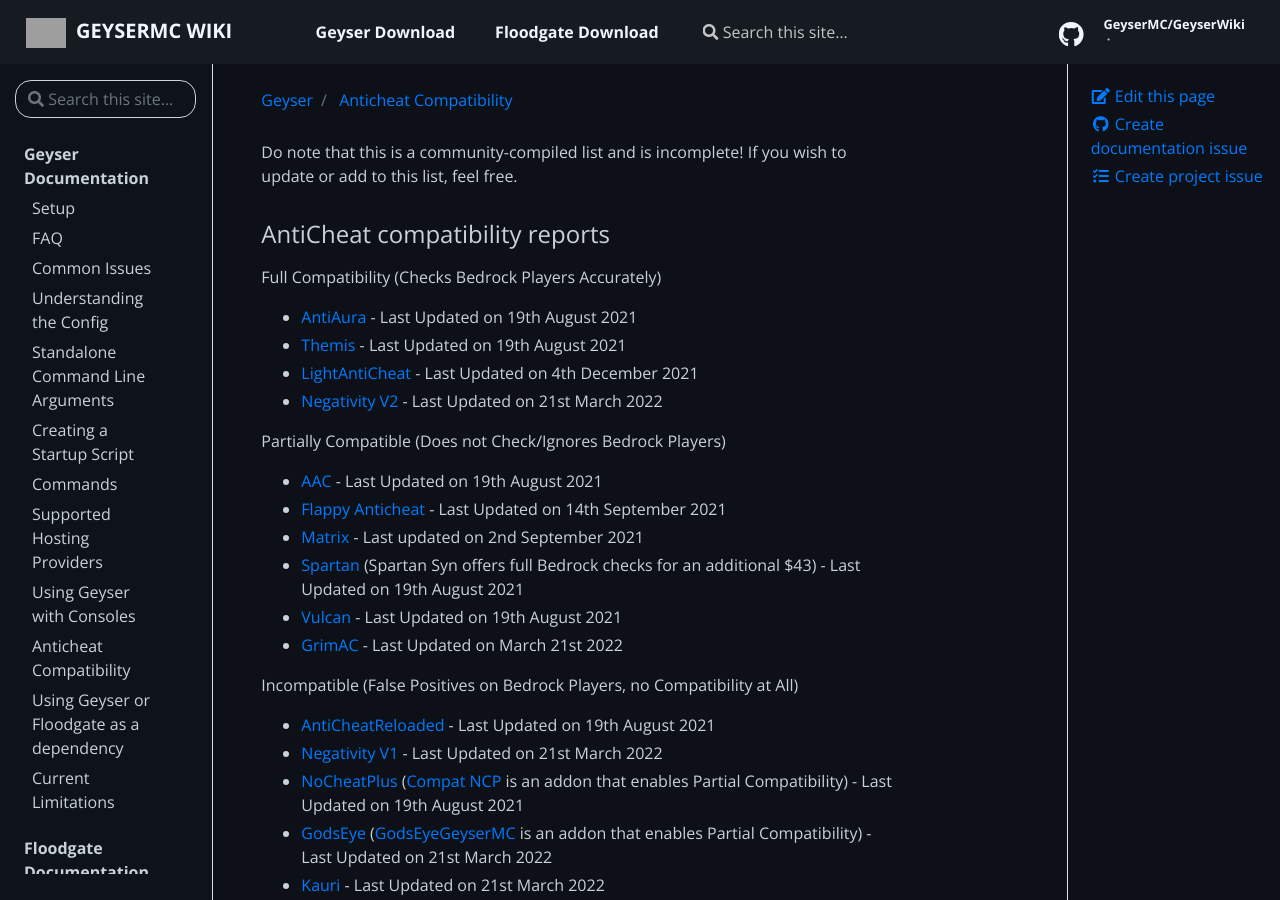
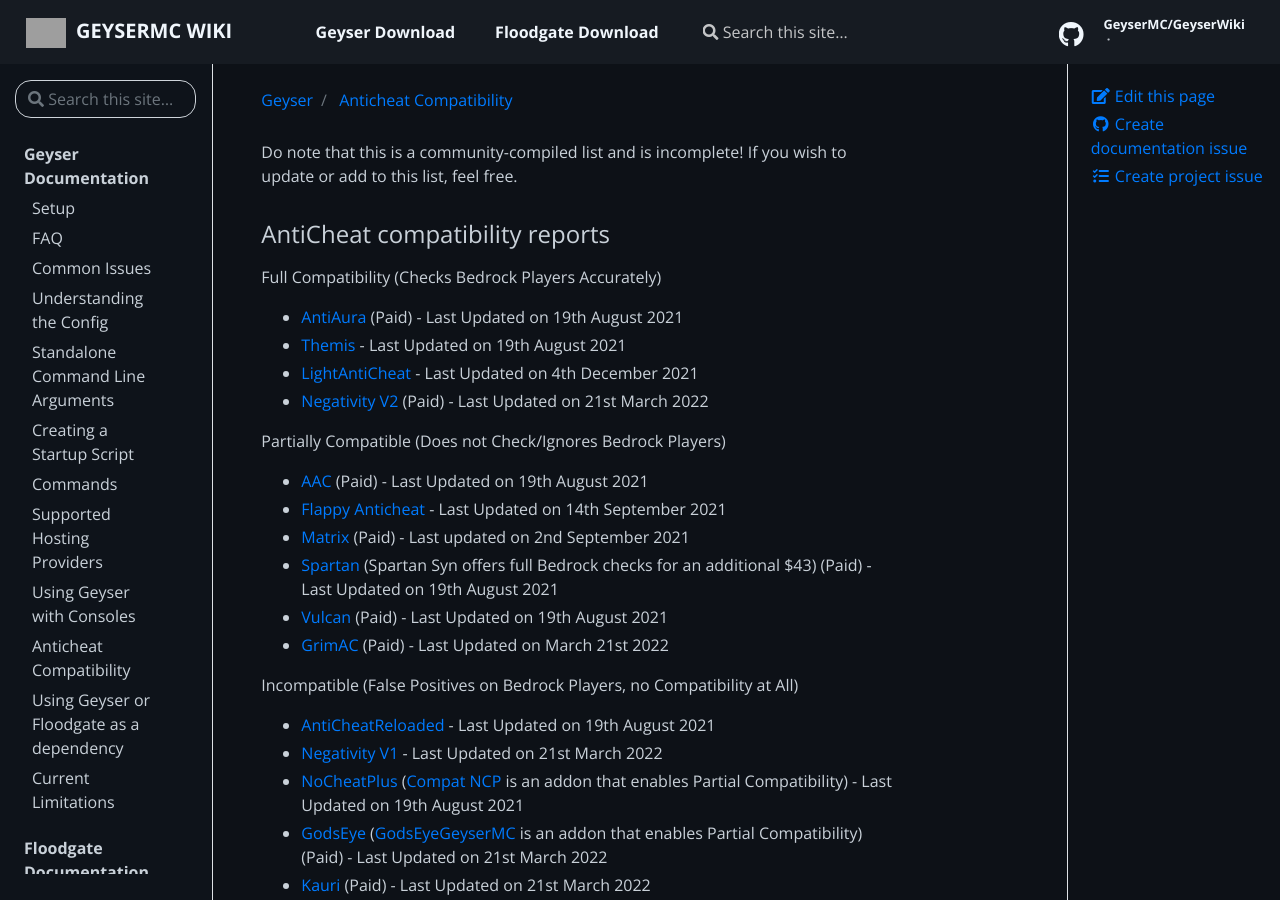
Before and after one commit to GeyserMC/GeyserWiki, a Jekyll site: the page built from _docs/geyser/anticheat-compatibility.md, in a window 1280 px wide and 900 px high. Built offline with Jekyll 4.4.1, drawn with Linux system fonts in a browser that asks for light colours; some of the changed text lies outside the part shown; grey boxes are pictures that could not be loaded.

Commit message:
Added an indicator for when an anticheat is paid

```diff
--- a/_docs/geyser/anticheat-compatibility.md
+++ b/_docs/geyser/anticheat-compatibility.md
@@ -10,27 +10,27 @@
 
 Full Compatibility (Checks Bedrock Players Accurately)
 
-- [AntiAura](https://www.spigotmc.org/resources/1368/) - Last Updated on 19th August 2021
+- [AntiAura](https://www.spigotmc.org/resources/1368/) (Paid) - Last Updated on 19th August 2021
 - [Themis](https://www.spigotmc.org/resources/90766/) - Last Updated on 19th August 2021
 - [LightAntiCheat](https://www.spigotmc.org/resources/96341/) - Last Updated on 4th December 2021
-- [Negativity V2](https://www.spigotmc.org/resources/86874/) - Last Updated on 21st March 2022
+- [Negativity V2](https://www.spigotmc.org/resources/86874/) (Paid) - Last Updated on 21st March 2022
 
 Partially Compatible (Does not Check/Ignores Bedrock Players)
 
-- [AAC](https://www.spigotmc.org/resources/6442/) - Last Updated on 19th August 2021
+- [AAC](https://www.spigotmc.org/resources/6442/) (Paid) - Last Updated on 19th August 2021
 - [Flappy Anticheat](https://www.spigotmc.org/resources/92180/) - Last Updated on 14th September 2021
-- [Matrix](https://matrix.rip/) - Last updated on 2nd September 2021
-- [Spartan](https://www.spigotmc.org/resources/25638/) (Spartan Syn offers full Bedrock checks for an additional $43) - Last Updated on 19th August 2021
-- [Vulcan](https://www.spigotmc.org/resources/83626/) - Last Updated on 19th August 2021
-- [GrimAC](https://github.com/MWHunter/Grim) - Last Updated on March 21st 2022
+- [Matrix](https://matrix.rip/) (Paid) - Last updated on 2nd September 2021
+- [Spartan](https://www.spigotmc.org/resources/25638/) (Spartan Syn offers full Bedrock checks for an additional $43) (Paid) - Last Updated on 19th August 2021
+- [Vulcan](https://www.spigotmc.org/resources/83626/) (Paid) - Last Updated on 19th August 2021
+- [GrimAC](https://github.com/MWHunter/Grim) (Paid) - Last Updated on March 21st 2022
 
 Incompatible (False Positives on Bedrock Players, no Compatibility at All)
 
 - [AntiCheatReloaded](https://www.spigotmc.org/resources/23799/) - Last Updated on 19th August 2021
 - [Negativity V1](https://www.spigotmc.org/resources/48399/) - Last Updated on 21st March 2022
 - [NoCheatPlus](https://ci.codemc.io/job/Updated-NoCheatPlus/job/Updated-NoCheatPlus/) ([Compat NCP](https://github.com/Updated-NoCheatPlus/CompatNoCheatPlus/) is an addon that enables Partial Compatibility) - Last Updated on 19th August 2021
-- [GodsEye](https://www.spigotmc.org/resources/69595/) ([GodsEyeGeyserMC](https://github.com/TheDejavu/GodsEyeGeyserMC/releases) is an addon that enables Partial Compatibility) - Last Updated on 21st March 2022
-- [Kauri](https://www.spigotmc.org/resources/53721/) - Last Updated on 21st March 2022
-- [Reflex](https://www.spigotmc.org/resources/21122/) - Last Updated on 19th August 2021
+- [GodsEye](https://www.spigotmc.org/resources/69595/) ([GodsEyeGeyserMC](https://github.com/TheDejavu/GodsEyeGeyserMC/releases) is an addon that enables Partial Compatibility) (Paid) - Last Updated on 21st March 2022
+- [Kauri](https://www.spigotmc.org/resources/53721/) (Paid) - Last Updated on 21st March 2022
+- [Reflex](https://www.spigotmc.org/resources/21122/) (Paid) - Last Updated on 19th August 2021
 - [SoaromaSAC](https://www.spigotmc.org/resources/87702/) - Last Updated on 19th August 2021
-- [Wraith](https://www.spigotmc.org/resources/66887/) - Last Updated on 19th August 2021
+- [Wraith](https://www.spigotmc.org/resources/66887/) (Paid) - Last Updated on 19th August 2021
```
